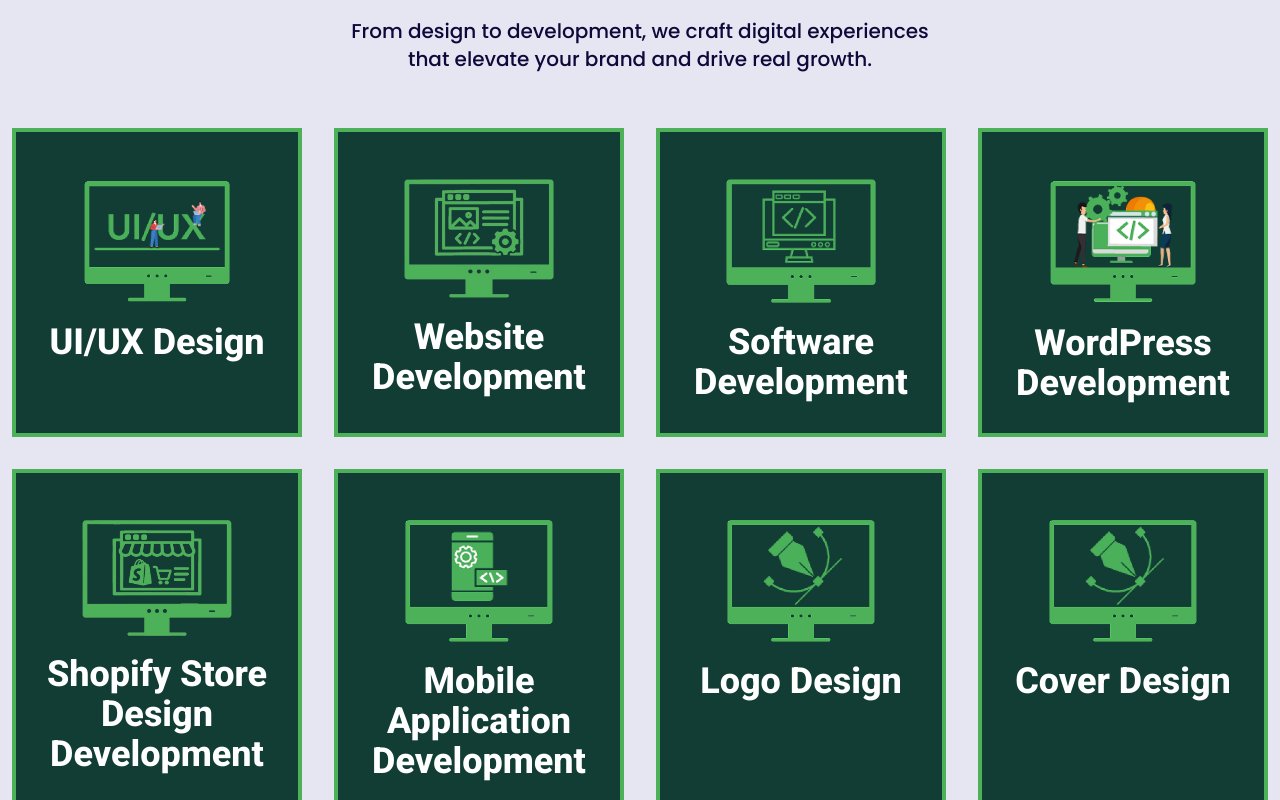
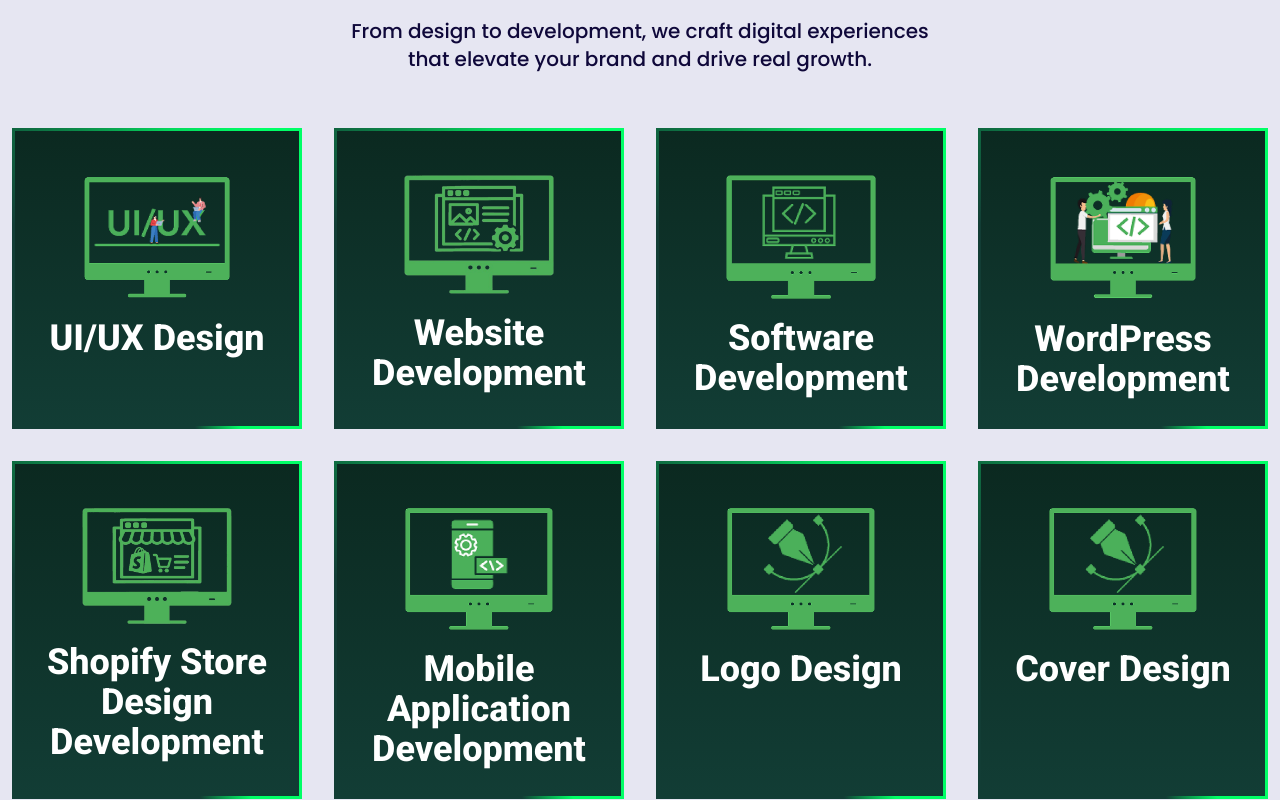
Before and after one commit to mdshavoahmadejoydev/Creative-Artifex, a React (Vite) app: page / in a window 1280 px wide. Shown: the part 1560-2360 px from the top of the page. Built offline with nearby package versions, Linux system fonts and the light colour scheme.

Commit message:
services card design

```diff
--- a/src/components/ServicesCard.jsx
+++ b/src/components/ServicesCard.jsx
@@ -1,14 +1,21 @@
+
 import React from "react";
-import Image from '../components/Image'
+import Image from "../components/Image";
 
-const ServicesCard = ({src, text, className}) => {
+const ServicesCard = ({ src, text, className }) => {
   return (
-    <div className={`w-[290px] pb-30 pt-43 px-4 box-border bg-deep-green border-4 border-serviceborder cursor-pointer
-    transition-all duration-300 ease-out
-    hover:-translate-y-3 hover:scale-105 hover:shadow-[0px_0px_20px_2px_rgba(0,0,0,0.8)] ${className
-    }`}>
-      <Image src={src} className={`mx-auto mb-15 w-156`} />
-      <h1 className="font-roboto font-extrabold text-white text-center text-4xl leading-10 mx-auto">
+    <div
+      className={`service-card w-72.5 pb-30 pt-43 px-4
+      box-border bg-deep-green cursor-pointer
+      transition-all duration-300 ease-out
+      hover:-translate-y-3 hover:scale-105
+      hover:shadow-[0px_0px_20px_2px_rgba(0,0,0,0.8)]
+      ${className || ""}`}
+    >
+      <Image src={src} className="mx-auto mb-15 w-156" />
+
+      <h1 className="font-roboto font-extrabold text-white
+      text-center text-4xl leading-10 mx-auto">
         {text}
       </h1>
     </div>
@@ -16,3 +23,28 @@
 };
 
 export default ServicesCard;
+
+
+// import React from "react";
+// import Image from '../components/Image'
+
+// const ServicesCard = ({src, text, className}) => {
+//   return (
+//     <div className={`w-[290px] pb-30 pt-43 px-4 box-border bg-deep-green border-4 border-serviceborder cursor-pointer
+//     transition-all duration-300 ease-out
+//     hover:-translate-y-3 hover:scale-105 hover:shadow-[0px_0px_20px_2px_rgba(0,0,0,0.8)] ${className
+//     }`}>
+//       <Image src={src} className={`mx-auto mb-15 w-156`} />
+//       <h1 className="font-roboto font-extrabold text-white text-center text-4xl leading-10 mx-auto">
+//         {text}
+//       </h1>
+//     </div>
+//   );
+// };
+
+// export default ServicesCard;
+
+{/* <div className={`w-[290px] pb-30 pt-43 px-4 box-border bg-deep-green border-4 border-serviceborder cursor-pointer
+    transition-all duration-300 ease-out
+    hover:-translate-y-3 hover:scale-105 hover:shadow-[0px_0px_20px_2px_rgba(0,0,0,0.8)] ${className
+    }`}></div> */}
--- a/src/index.css
+++ b/src/index.css
@@ -286,3 +286,68 @@
 .animation-logo-scroll {
   animation: logo-scroll 15s linear infinite;
 }
+
+
+
+/* card animation border */
+
+.service-card {
+  position: relative;
+  isolation: isolate;
+  overflow: hidden;
+  background: #123D35;
+  border: none;
+}
+
+/* Animated border */
+.service-card::before {
+  content: "";
+  position: absolute;
+  width: 200%;
+  height: 200%;
+  left: -50%;
+  top: -50%;
+  padding: 3px;
+
+  background: conic-gradient(
+      transparent 0deg,
+      transparent 110deg,
+      rgba(0, 255, 102, 0) 125deg,
+      rgba(0, 255, 102, 0.2) 150deg,
+      rgba(0, 255, 102, 0.5) 175deg,
+      rgba(0, 255, 102, 0.8) 200deg,
+      rgba(0, 255, 102, 1) 230deg,
+      rgb(0, 255, 102) 345deg,
+      transparent 360deg);
+
+  animation: borderRotate 2s linear infinite;
+  z-index: -2;
+}
+
+/* Inner card background */
+.service-card::after {
+  content: "";
+  position: absolute;
+  inset: 3px;
+  background: linear-gradient(
+    to bottom,
+    #0b2920,
+    #123D35
+  );
+  z-index: -1;
+  padding: 3px;
+}
+
+@keyframes borderRotate {
+  from {
+    transform: rotate(0deg);
+  }
+
+  to {
+    transform: rotate(360deg);
+  }
+}
+
+.service-card:hover::before {
+  animation-play-state: paused;
+}
```
